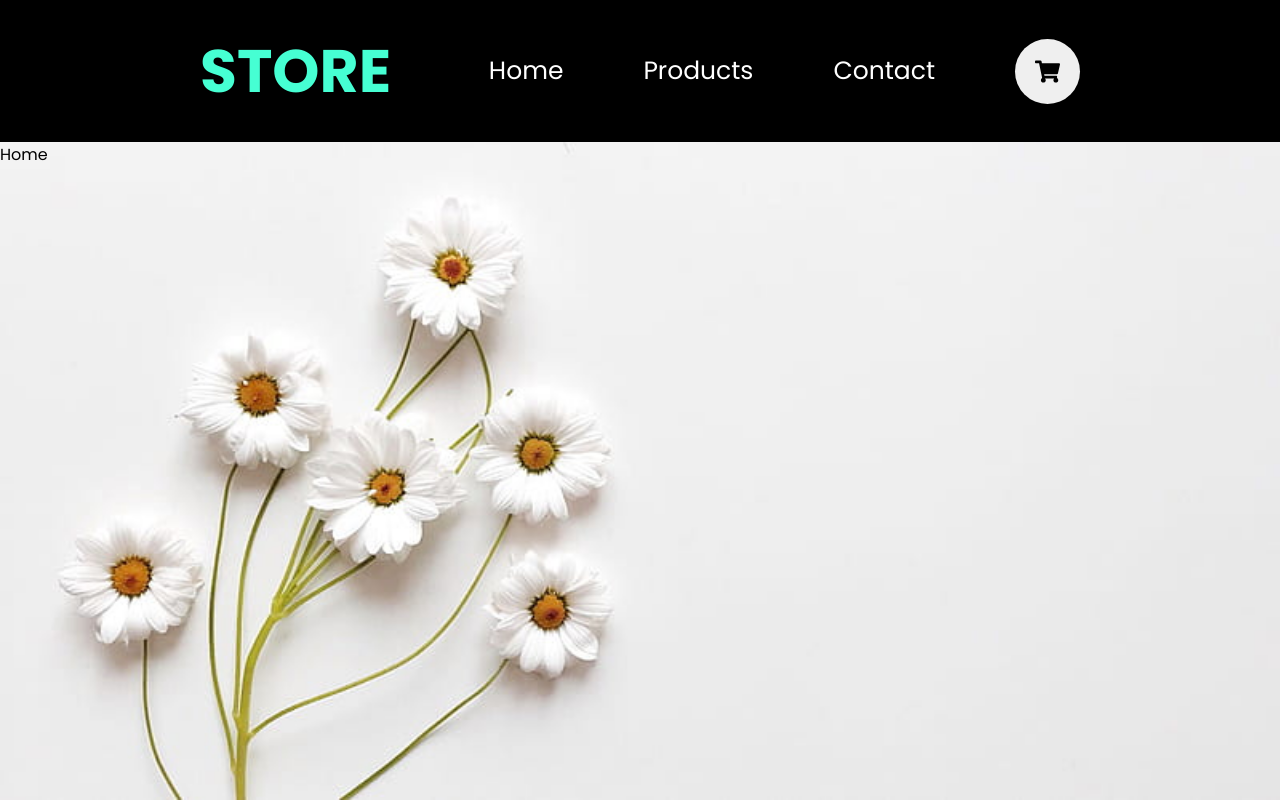
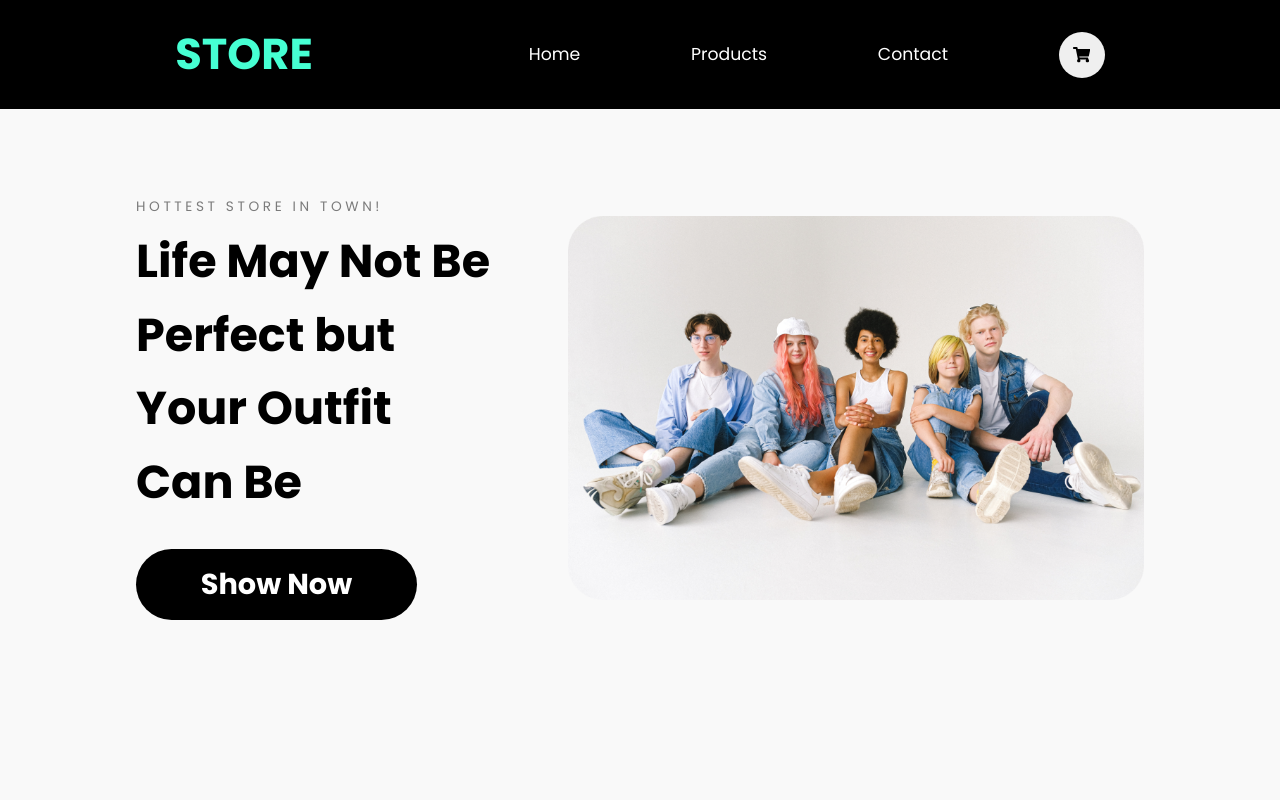
Before and after one commit to 4ndrelim/TOP_JS, a React (Create React App) app in the folder shopping-cart/: page / in a window 1280 px wide. Built offline with nearby package versions, Linux system fonts and the light colour scheme.

Commit message:
Finish homepage

```diff
--- a/shopping-cart/src/Styles/GlobalStyle.js
+++ b/shopping-cart/src/Styles/GlobalStyle.js
@@ -49,15 +49,24 @@ const GlobalStyle = styled.createGlobalStyle`
     cursor: pointer;
   }
 
-  @media (max-width: 860px) {
+  @media (max-width: 1600px) {
+    html {
+      font-size: 55%;
+    }
+  }
+  @media (max-width: 1400px) {
     html {
       font-size: 50%;
     }
   }
-  @media (max-width: 550px) {
+  @media (max-width: 1300px) {
+    html {
+      font-size: 45%;
+    }
+  }
+  @media (max-width: 1200px) {
     html {
       font-size: 40%;
     }
-  }
 `;
 export default GlobalStyle;
--- a/shopping-cart/src/Styles/Theme.js
+++ b/shopping-cart/src/Styles/Theme.js
@@ -5,7 +5,8 @@ const Theme = {
     light: '#FFF',
     grey: {
       light: '#F9F9F9',
-      dark: '#E5E5E5',
+      main: '#E5E5E5',
+      dark: '#7B7B7B',
     },
   },
 };
--- a/shopping-cart/src/components/Header.js
+++ b/shopping-cart/src/components/Header.js
@@ -7,12 +7,13 @@ import Button from './elements/Button';
 const HeaderWrapper = styled.header`
   display: flex;
   align-items: center;
-  justify-content: space-between;
-  padding: 3.5rem 20rem;
+  justify-content: center;
+  padding: 4rem 0;
+  gap: 30rem;
   background-color: ${({ theme }) => theme.colors.dark};
-  @media (max-width: 1030px) {
+  @media (max-width: 1000px) {
     flex-direction: column;
-    gap: 5rem;
+    gap: 4rem;
   };
 `;
 const Logo = styled.h1`
@@ -23,12 +24,15 @@ const Logo = styled.h1`
 const NavBar = styled.nav`
     display: flex;
     align-items: center;
-    gap: 8rem;
-    font-size: 2.5rem;
-    @media (max-width: 700px) {
-        flex-direction: column;
-        gap: 5rem;
+    justify-content: space-between;
+    font-size: 2.4rem;
+    width: 80rem;
+    @media (max-width: 600px) {
+        width: 60rem;
     };
+    @media (max-width: 450px) {
+      width: 40rem;
+  };
 `;
 
 const StyledLink = styled(Link)`
--- a/shopping-cart/src/components/elements/Background.js
+++ b/shopping-cart/src/components/elements/Background.js
@@ -1,6 +1,6 @@
 import React from 'react';
 import styled from 'styled-components';
-import background from '../../assets/background.png';
+import background from '../../assets/images/background.png';
 
 function Background() {
   return <BackgroundWrapper src={background} alt="Background flowers" />;
@@ -10,7 +10,7 @@ const BackgroundWrapper = styled.img`
     position: absolute;
     bottom: 0;
     left: 0;
-    z-index: -1;
+    z-index: -100;
 `;
 
 export default Background;
--- a/shopping-cart/src/components/elements/Button.js
+++ b/shopping-cart/src/components/elements/Button.js
@@ -1,5 +1,5 @@
 import React from 'react';
-import styled from 'styled-components';
+import styled, { css } from 'styled-components';
 
 const ButtonWrapper = styled.button`
     display: flex;
@@ -11,10 +11,20 @@ const ButtonWrapper = styled.button`
     &:hover {
         transform: scale(1.1);
     };
+
+    /* MESSAGE BUTTON */
+    ${(props) => props.type === 'messageBtn'
+      && css`
+        width: 39rem;
+        background-color: ${({ theme }) => theme.colors.dark};
+        color: ${({ theme }) => theme.colors.light};
+        font-size: 4rem;
+        font-weight: bold;
+      `}
 `;
 
-function Button({ content }) {
-  return <ButtonWrapper>{content}</ButtonWrapper>;
+function Button({ content, type }) {
+  return <ButtonWrapper type={type}>{content}</ButtonWrapper>;
 }
 
 export default Button;
--- a/shopping-cart/src/pages/Home.js
+++ b/shopping-cart/src/pages/Home.js
@@ -1,12 +1,67 @@
 import React from 'react';
+import styled from 'styled-components';
 import Background from '../components/elements/Background';
+import homepageImage from '../assets/images/homepage-image.png';
+import Button from '../components/elements/Button';
+
+const HomeWrapper = styled.main`
+  display: flex;
+  align-items: center;
+  justify-content: center;
+  padding: 12rem 0;
+  gap: 10rem;
+`;
+
+const Message = styled.div`
+  display: flex;
+  flex-direction: column;
+  align-items: flex-start;
+  gap: 1rem;
+  width: 50rem;
+  min-width: 50rem;
+  @media (max-width: 1000px) {
+    align-items: center;
+  }
+`;
+
+const SmallMessage = styled.div`
+  text-transform: uppercase;
+  letter-spacing: 0.5rem;
+  font-size: 1.9rem;
+  color: ${({ theme }) => theme.colors.grey.dark};
+`;
+
+const BigMessage = styled.div`
+  font-size: 6.4rem;
+  font-weight: bold;
+  margin-bottom: 3rem;
+  @media (max-width: 1000px) {
+    text-align: center;
+  }
+`;
+
+const Image = styled.img`
+  max-width: 80rem;
+  @media (max-width: 1000px) {
+    position: absolute;
+    opacity: 0.3;
+    z-index: -1;
+  }
+  @media (max-width: 600px) {
+    max-width: 60rem;
+  }
+`;
 
 function Home() {
   return (
-    <div>
-      Home
-      <Background />
-    </div>
+    <HomeWrapper>
+      <Message>
+        <SmallMessage>Hottest Store In Town!</SmallMessage>
+        <BigMessage>Life May Not Be Perfect but Your Outfit Can Be</BigMessage>
+        <Button content="Show Now" type="messageBtn" />
+      </Message>
+      <Image src={homepageImage} alt="people" />
+    </HomeWrapper>
   );
 }
 
```
Also changed, not shown: shopping-cart/src/assets/images/background.png (renamed from shopping-cart/src/assets/background.png), shopping-cart/src/assets/images/homepage-image.png (renamed from shopping-cart/src/assets/homepage-image.png).
